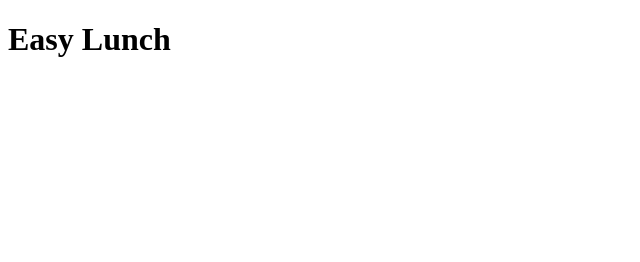
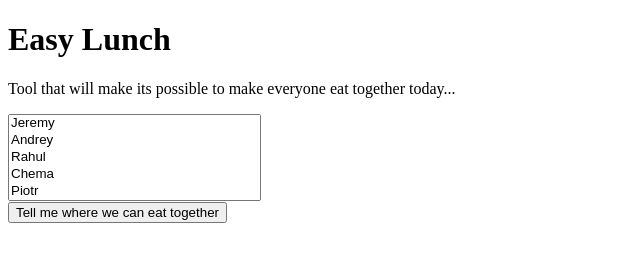
Before and after one commit to jeremyfourna/easy-lunch, a plain HTML site: page index.html in a window 1280 px wide. Shown: the whole page, without its empty margins (0-640 px from the left). Drawn offline with Linux system fonts and the light colour scheme.

Commit message:
Allow user to select which people are willing to eat together today

```diff
--- a/index.css
+++ b/index.css
@@ -0,0 +1,3 @@
+select {
+  width: 20%;
+}
--- a/index.html
+++ b/index.html
@@ -10,16 +10,15 @@
 
   <body>
     <h1>Easy Lunch</h1>
-    <div id="app"></div>
+    <p>Tool that will make its possible to make everyone eat together today...</p>
+    <div id="app">
+      <div id="people-selection"></div>
+      <div id="result-for-best-restaurant"></div>
+    </div>
     <script type="text/javascript" src="index.js"></script>
     <script type="text/javascript" src="restaurants.js"></script>
     <script type="text/javascript" src="people.js"></script>
-    <script type="text/javascript">
-    const people = [jeremy, andrey, rahul, chema];
-
-    console.log(randomRestaurantForToday(restaurants, people));
-
-    </script>
+    <script type="text/javascript" src="render.js"></script>
   </body>
 
 </html>
--- a/people.js
+++ b/people.js
@@ -1,6 +1,7 @@
 /* jshint esversion: 6 */
 
 const jeremy = {
+  id: 1,
   name: 'Jeremy',
   favCuisine: ['Lebanese', 'Indian', 'French', 'Japanese'],
   restaurants: [{
@@ -13,10 +14,11 @@ const jeremy = {
     id: 6,
     score: -3
   }],
-  lunchThisWeek: []
+  lunchThisWeek: [{ id: 3 }]
 };
 
 const andrey = {
+  id: 2,
   name: 'Andrey',
   favCuisine: ['Russian'],
   restaurants: [{
@@ -35,10 +37,11 @@ const andrey = {
     id: 6,
     score: -3
   }],
-  lunchThisWeek: []
+  lunchThisWeek: [{ id: 3 }]
 };
 
 const rahul = {
+  id: 3,
   name: 'Rahul',
   favCuisine: [],
   restaurants: [{
@@ -60,20 +63,22 @@ const rahul = {
     id: 1,
     score: 1
   }],
-  lunchThisWeek: []
+  lunchThisWeek: [{ id: 3 }]
 };
 
 const chema = {
+  id: 4,
   name: 'Chema',
   favCuisine: ['German', 'Vietnamese'],
   restaurants: [{
     id: 6,
     score: 3
   }],
-  lunchThisWeek: []
+  lunchThisWeek: [{ id: 3 }]
 };
 
 const piotr = {
+  id: 5,
   name: 'Piotr',
   favCuisine: [],
   restaurants: [{
@@ -87,6 +92,7 @@ const piotr = {
 };
 
 const daria = {
+  id: 6,
   name: 'Daria',
   favCuisine: ['Russian', 'Lebanese'],
   restaurants: [{
--- /dev/null
+++ b/render.js
@@ -0,0 +1,50 @@
+// render :: (string, string) -> Node
+function render(domId, content) {
+  const el = document.getElementById(domId).innerHTML = content;
+  return el;
+}
+
+function renderPeopleToEatWith(domId, listOfPeople) {
+  const formId = 'people-to-select';
+  const selectName = 'select-people';
+  const peopleInOption = listOfPeople.map(cur => `<option value="${cur.id}">${cur.name}</option>`);
+  const select = `<form id="${formId}">
+                    <div>
+                      <select name="${selectName}" multiple="true" size="5">
+                        ${peopleInOption}
+                      </select>
+                    </div>
+                    <button type="submit">Tell me where we can eat together</button>
+                  </form>`;
+
+  render(domId, select);
+  const el = document.getElementById(formId);
+
+  el.addEventListener('submit', getRestaurant(selectName, listOfPeople), false);
+}
+
+function getRestaurant(select, listOfPeople) {
+  return function(event) {
+    event.preventDefault();
+    const valuesForSelect = event.target.elements[select].selectedOptions;
+    let list = []
+
+    for (var i = 0; i < valuesForSelect.length; i++) {
+      list.push(Number(valuesForSelect[i].value));
+    }
+
+    if (list.length > 0) {
+      const bestRestaurant = randomRestaurantForToday(restaurants, inList(list, listOfPeople));
+      return renderBestRestaurant('result-for-best-restaurant', bestRestaurant);
+    }
+  }
+}
+
+function renderBestRestaurant(domId, restaurant) {
+  const content = `<p>You should eat at <b>${restaurant}</b> today !</p>`;
+
+  return render(domId, content);
+}
+
+
+renderPeopleToEatWith('people-selection', [jeremy, andrey, rahul, chema, piotr, daria]);
```
